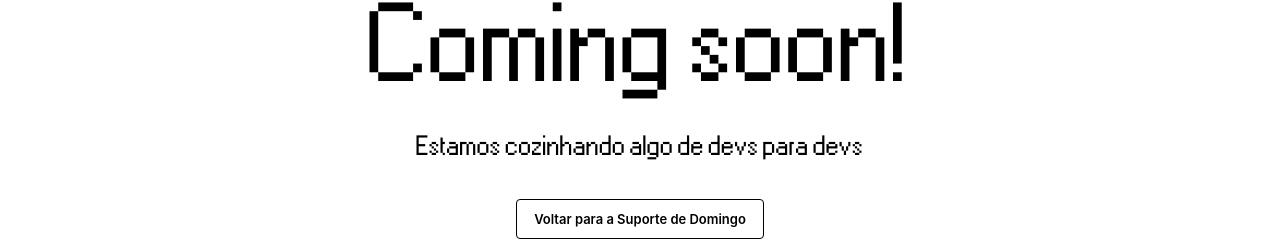
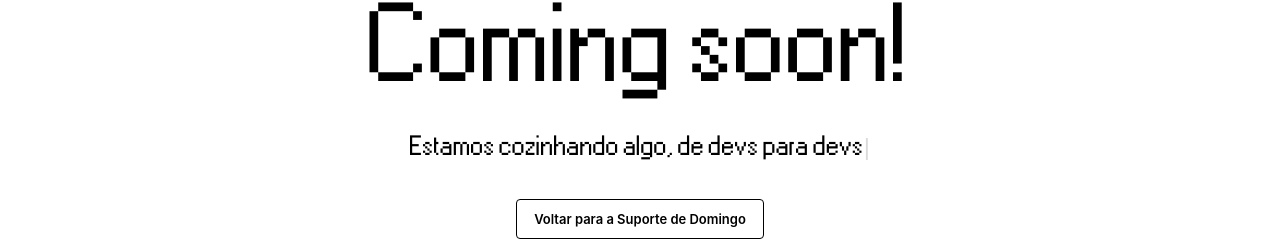
Before and after one commit to code-trouble/SD.Code-Trouble.Frontend, a React (Vite) app: page / in a window 1280 px wide. Shown: the part 330-571 px from the top of the page. Built offline with nearby package versions, Linux system fonts and the light colour scheme.

Commit message:
refactor: added new layout

```diff
--- a/src/pages/coming-soon/index.tsx
+++ b/src/pages/coming-soon/index.tsx
@@ -17,9 +17,9 @@ export const ComingSoonPage: React.FC = () => {
         />
         <ReactTyped
           className="subtitle"
-          strings={["Estamos cozinhando algo de devs para devs"]}
+          strings={["Estamos cozinhando algo, de devs para devs"]}
           typeSpeed={45}
-          showCursor={false}
+          showCursor
         />
         <TextButton />
       </div>
```
